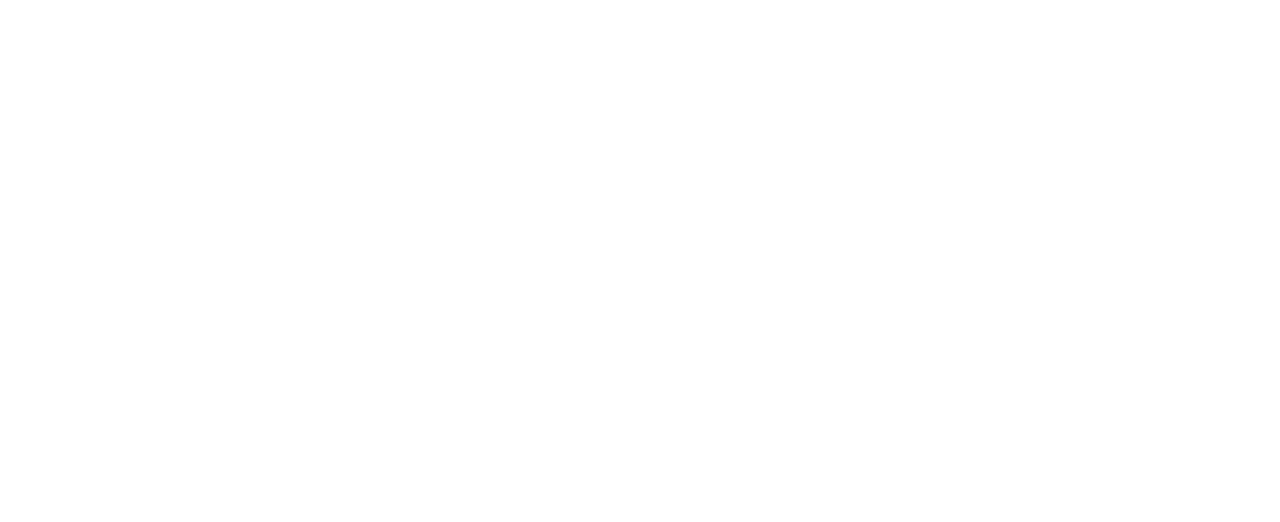
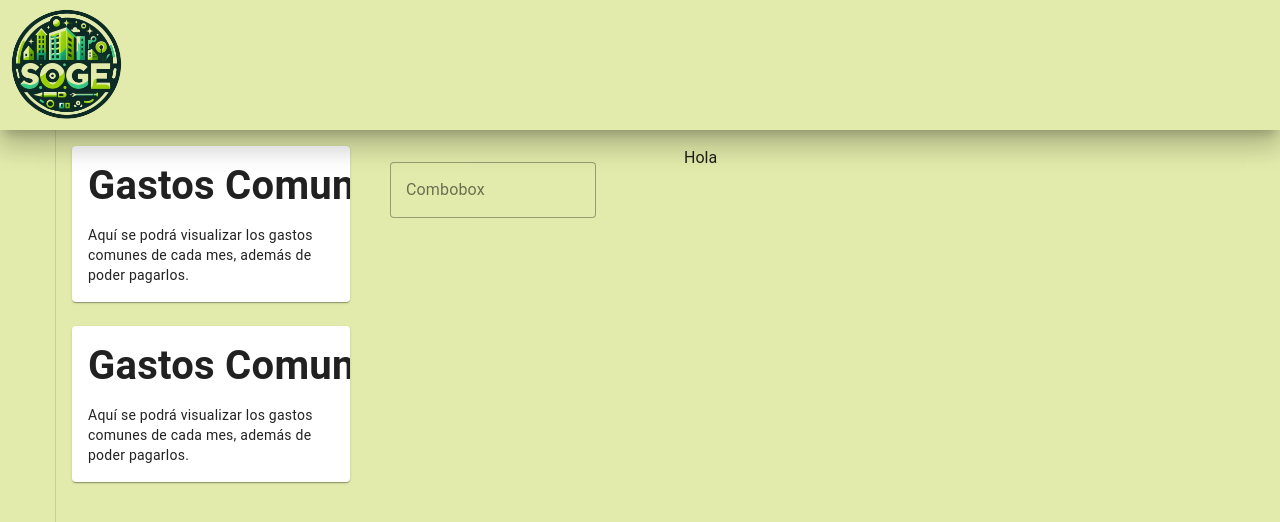
Before and after one commit to sebacassone/prorrateo_condominio, a Vue app in the folder landing/frontend/: page /GastoComun in a window 1280 px wide. Before the commit this address had no page. Shown: the top 522 px of the page. Built offline with nearby package versions, Linux system fonts and the light colour scheme.

Commit message:
Se empieza Vista gasto comun

```diff
--- a/landing/frontend/src/router/index.js
+++ b/landing/frontend/src/router/index.js
@@ -1,6 +1,6 @@
 import { createRouter, createWebHistory } from 'vue-router'
 import LoginFormView from "../views/LoginFormView.vue";
-
+import GastosComunesView from "../views/GastosComunesView.vue";
 const routes = [
   {
       path: '/',
@@ -11,6 +11,11 @@
       name: 'login',
       component: LoginFormView,
   },
+  {
+    path: '/GastoComun',
+    name: 'GastoComun',
+    component: GastosComunesView,
+},
 ]
 
 const router = createRouter({
--- /dev/null
+++ b/landing/frontend/src/views/GastosComunesView.vue
@@ -0,0 +1,81 @@
+<template>
+    <v-app>
+
+
+
+
+        <v-app-bar class="Head"  color="rgb(226, 235, 171)" :elevation="16" height="130">
+            <img class="soge-logo" src="../components/images/soge_logo2.png" alt="Logo">
+        </v-app-bar>
+
+        <v-navigation-drawer color="rgb(226, 235, 171)" rail permanent></v-navigation-drawer>
+
+        <v-main>
+            <v-container>
+                <v-row>
+                    <v-col cols="12" md="6">
+                        <v-card>
+                            <v-card-title>
+                                <h1> Gastos Comunes </h1>
+                            </v-card-title>
+                            <v-card-text>
+                                <p> Aquí se podrá visualizar los gastos comunes de cada mes, además de poder pagarlos. </p>
+                            </v-card-text>
+                        </v-card>
+                    </v-col>
+
+                    <v-col cols="32" md="6">
+                        <v-container>
+                            <v-combobox
+
+                                clearable
+                                label="Combobox"
+                                :items="['Depto #1', 'Depto #2', 'Depto #3', 'Depto #4', 'Depto #5', 'Depto #6']"
+                                variant="outlined"
+                                append-icon="mdi-map-marker"
+                            ></v-combobox>
+                        </v-container>
+                    </v-col>
+                    <v-col cols="12" md="6">
+                        <v-card>
+                            <v-card-title>
+                                <h1> Gastos Comunes </h1>
+                            </v-card-title>
+                            <v-card-text>
+                                <p> Aquí se podrá visualizar los gastos comunes de cada mes, además de poder pagarlos. </p>
+                            </v-card-text>
+                        </v-card>
+                    </v-col>
+                </v-row>
+            </v-container>
+
+            <v-container id="Derecha"> Hola </v-container>
+        </v-main>
+
+
+    </v-app>
+</template>
+
+<style scoped>
+
+
+
+.soge-logo {
+    background-color: rgb(226, 235, 171);
+
+    height: 100%;
+}
+
+.v-main {
+background-color: rgb(226, 235, 171);
+display: grid;
+grid-template-columns: 1fr 1fr;
+}
+
+#Derecha{
+
+
+}
+
+
+</style>
--- a/landing/frontend/src/views/LoginFormView.vue
+++ b/landing/frontend/src/views/LoginFormView.vue
@@ -4,9 +4,10 @@
             <img
                 class="soge-logo"
                 height="250"
+                background-color="primary"
                 src="../components/images/soge_logo2.png"
             ><img/>
-            </header>
+        </header>
         <v-main class="d-flex align-center justify-center bg-color-black"
                 background-color= "#f5f0bb">
             <v-card
@@ -69,23 +70,39 @@
                 </v-form>
             </v-card>
         </v-main>
+
     </v-app>
 </template>
 
-<style>
+<style scoped>
     header{
-        background-color: #f5f0bb;
-        height: 270px;
+        position: relative;
+        background-color:rgb(226, 235, 171);
+        height: 123px;
         width: 100%;
         display: flex;
         justify-content: center;
         align-items: center;
+        border-bottom: 3px solid #A9AF7E;
+
+    }
+
+    .header::before {
+        content: ''; /* Esto crea un pseudo-elemento */
+        position: absolute;
+        top: 50%; /* Posiciona la línea en el medio de .header */
+        width: 100%; /* La línea se extiende a lo largo del ancho completo */
+        height: 2px; /* Altura de la línea */
+        background-color: #a2a2a2; /* Color de la línea */
+        z-index: 1; /* Asegura que la línea esté debajo del logo */
     }
     .soge-logo{
         margin-top: auto;
+        position: relative;
+        z-index: 2;
     }
     .v-main{
-        background-color: #f5f0bb;
+        background-color: rgb(226, 235, 171);
     }
 
 
```
Also changed, not shown: landing/frontend/src/components/GastosComunes.vue (added).
